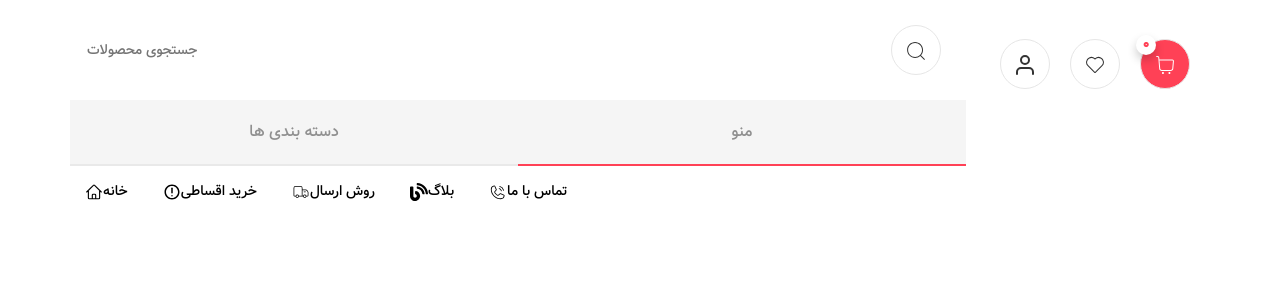
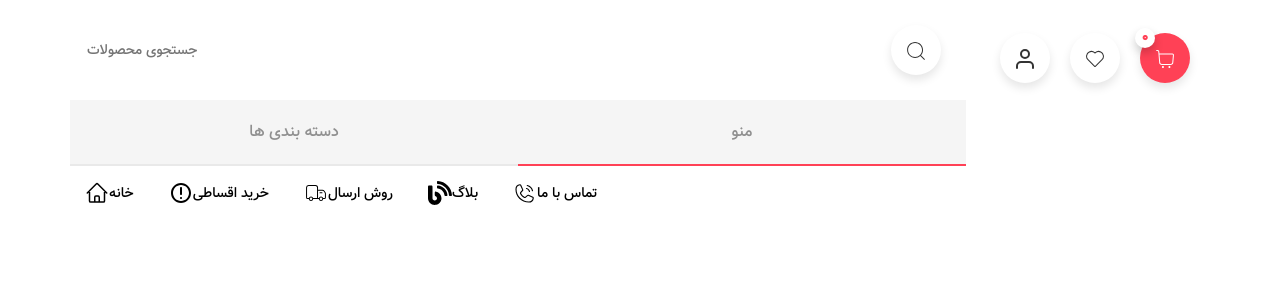
Before and after one commit to rim4j/watch_store, a React app: page / in a window 1280 px wide. Shown: the top 300 px of the page. Built offline with nearby package versions, Linux system fonts and the light colour scheme; the HTML template or start-up script is replaced by a standard one.

Commit message:
create category ui and responsive category

```diff
--- a/src/App.css
+++ b/src/App.css
@@ -1,7 +1,7 @@
 :root {
   --color-primary: #2584ff;
   --color-secondary: #00d9ff;
-  --color-accent: #ff3400;
+  --color-accent: #ff4156;
   --color-heading: #1b0760;
   --color-body: #918ca4;
   --color-body-darker: #5c5577;
--- /dev/null
+++ b/src/components/Category.jsx
@@ -0,0 +1,73 @@
+import styled from "styled-components";
+import { CiMenuFries } from "react-icons/ci";
+import { MdKeyboardDoubleArrowDown } from "react-icons/md";
+import CategoryItem from "./CategoryItem";
+
+const Category = ({ className }) => {
+  return (
+    <Wrapper>
+      <div className={`${className} containerButton`}>
+        <div className='center'>
+          <CiMenuFries />
+          <span>همه محصولات</span>
+        </div>
+        <MdKeyboardDoubleArrowDown />
+      </div>
+      <div className='dialog '>
+        <CategoryItem />
+        <div className='border-bottom' />
+        <CategoryItem />
+        <div className='border-bottom' />
+        <CategoryItem />
+        <div className='border-bottom' />
+        <CategoryItem />
+      </div>
+    </Wrapper>
+  );
+};
+
+const Wrapper = styled.div`
+  position: relative;
+  transition: all ease 0.2s;
+  .dialog {
+    position: absolute;
+    border: 1px solid #e6e6e6;
+    background-color: #fff;
+    left: 0;
+    right: 0;
+    display: none;
+  }
+  &:hover {
+    .dialog {
+      display: block;
+    }
+  }
+
+  .containerButton {
+    background-color: var(--color-accent);
+    color: #fff;
+    padding: 10px;
+    border-radius: 20px;
+    display: flex;
+    align-items: center;
+    cursor: pointer;
+
+    span {
+      font-size: 14px;
+      margin-left: 30px;
+      margin-right: 10px;
+    }
+  }
+  @media screen and (max-width: 768px) {
+    .containerButton {
+      display: none;
+    }
+    .dialog {
+      display: block;
+    }
+  }
+`;
+
+// const Container = styled.div``;
+
+export default Category;
--- /dev/null
+++ b/src/components/CategoryItem.jsx
@@ -0,0 +1,31 @@
+import { BiCategory } from "react-icons/bi";
+import styled from "styled-components";
+
+const CategoryItem = () => {
+  return (
+    <Container>
+      <BiCategory />
+      <p>کلاسیک</p>
+    </Container>
+  );
+};
+
+const Container = styled.div`
+  display: flex;
+  align-items: center;
+  padding: 5px;
+  cursor: pointer;
+  transition: all ease 0.3s;
+  padding: 15px;
+  color: black;
+  &:hover {
+    background-color: #e6e6e6;
+    transition: all ease 0.3s;
+  }
+  p {
+    font-size: 14px;
+    margin-right: 10px;
+  }
+`;
+
+export default CategoryItem;
--- a/src/components/Drawer.jsx
+++ b/src/components/Drawer.jsx
@@ -3,6 +3,7 @@ import { CiSearch } from "react-icons/ci";
 import IconButton from "./IconButton";
 import { useState } from "react";
 import ListMenu from "./ListMenu";
+import Category from "./Category";
 
 const Drawer = ({ closeDrawer, open }) => {
   const [category, setCategory] = useState(false);
@@ -39,7 +40,7 @@ const Drawer = ({ closeDrawer, open }) => {
           </div>
         </TabsContainer>
 
-        {category ? <div>category</div> : <ListMenu />}
+        {category ? <Category /> : <ListMenu />}
       </Container>
     </DrawerContainer>
   );
--- a/src/components/IconButton.jsx
+++ b/src/components/IconButton.jsx
@@ -2,6 +2,7 @@ import styled from "styled-components";
 
 const IconButton = ({ className, onClick, backgroundColor, icon, badge }) => {
   return (
+    <div className='scale'>
       <Container
         className={className}
         onClick={onClick}
@@ -15,8 +16,25 @@ const IconButton = ({ className, onClick, backgroundColor, icon, badge }) => {
           </Badge>
         )}
       </Container>
+    </div>
   );
 };
+
+const Container = styled.div`
+  margin: 10px;
+  position: relative;
+  cursor: pointer;
+  border-radius: 25px;
+  width: 50px;
+  height: 50px;
+  display: flex;
+  justify-content: center;
+  align-items: center;
+  /* border: 1px solid #e6e6e6; */
+  padding: 10px;
+  box-shadow: 0px 5px 10px 0px rgba(0, 0, 0, 0.1);
+`;
+
 const Badge = styled.div`
   color: #ff4156;
   position: absolute;
@@ -38,17 +56,4 @@ const Icon = styled.div`
   margin-top: 10px;
 `;
 
-const Container = styled.div`
-  margin: 10px;
-  position: relative;
-  cursor: pointer;
-  border: none;
-  border-radius: 25px;
-  width: 50px;
-  height: 50px;
-  border: 1px solid #e6e6e6;
-  display: flex;
-  justify-content: center;
-  align-items: center;
-`;
 export default IconButton;
--- a/src/components/ListMenu.jsx
+++ b/src/components/ListMenu.jsx
@@ -5,6 +5,7 @@ import { CiDeliveryTruck } from "react-icons/ci";
 import { PiPhoneCallLight } from "react-icons/pi";
 import { FaBlog } from "react-icons/fa";
 
+import { Link } from "react-router-dom";
 import { CgDanger } from "react-icons/cg";
 
 const listMenuData = [
@@ -35,16 +36,17 @@ const listMenuData = [
   },
 ];
 
-const ListMenu = ({ className }) => {
+const ListMenu = () => {
   return (
-    <Container className={className}>
+    <Container>
       {listMenuData.map((item, i) => (
-        <ListMenuItem
-          key={i}
-          onClick={() => console.log("go to " + item.title)}
-          title={item.title}
-          icon={item.icon}
-        />
+        <Link key={i} to={item.path}>
+          <ListMenuItem
+            onClick={() => console.log("go to " + item.title)}
+            title={item.title}
+            icon={item.icon}
+          />
+        </Link>
       ))}
     </Container>
   );
--- a/src/components/ListMenuItem.jsx
+++ b/src/components/ListMenuItem.jsx
@@ -16,12 +16,20 @@ const Container = styled.div`
   align-items: center;
   border-bottom: 1px solid #e9e9e9;
   cursor: pointer;
+  transition: all ease 0.2;
+
   p {
     font-size: 14px;
     margin-right: 5px;
   }
+
   @media screen and (min-width: 768px) {
+    transition: all ease 0.2s;
     border-bottom: none;
+    &:hover {
+      color: #ff4156;
+      transition: all ease 0.2s;
+    }
   }
 `;
 
--- a/src/components/Navbar.jsx
+++ b/src/components/Navbar.jsx
@@ -9,6 +9,7 @@ import Logo from "./../assets/png/main_logo.png";
 
 import styled from "styled-components";
 import ListMenu from "./ListMenu";
+import Category from "./Category";
 
 const Navbar = ({ openDrawer }) => {
   const numInCart = "0";
@@ -23,7 +24,7 @@ const Navbar = ({ openDrawer }) => {
           icon={<CiMenuFries color='#333' size='24px' />}
         />
 
-        <img className='logo' src={Logo} alt='' />
+        <img className='logo' src={Logo} alt='logo' />
         <SearchInputContainer className='hiddenSearch'>
           <input
             type='text'
@@ -36,13 +37,11 @@ const Navbar = ({ openDrawer }) => {
         <IconContainer>
           <IconButton
             onClick={() => console.log("icon button")}
-            backgroundColor='#fff'
             icon={<FiUser color='#333' size='24px' />}
           />
           <div className=' hidden-fav'>
             <IconButton
               onClick={() => console.log("icon button")}
-              backgroundColor='#fff'
               icon={<CiHeart color='#333' size='24px' />}
             />
           </div>
@@ -55,12 +54,19 @@ const Navbar = ({ openDrawer }) => {
         </IconContainer>
       </Container>
 
-      <ListMenu className='hiddenMenu' />
+      <div className='flex hiddenMenu'>
+        <Category />
+        <ListMenu />
+      </div>
     </Wrapper>
   );
 };
 
 const Wrapper = styled.div`
+  .flex {
+    display: flex;
+    align-items: center;
+  }
   @media (max-width: 768px) {
     .hiddenMenu {
       display: none;
@@ -102,11 +108,12 @@ const IconContainer = styled.div`
 const SearchInputContainer = styled.div`
   display: flex;
   justify-content: space-between;
-  padding: 10px;
-  border: 1px solid #e6e6e6;
+  /* border: 1px solid #e6e6e6; */
   border-radius: 100px;
   width: 50%;
   align-items: center;
+  padding-right: 10px;
+  box-shadow: 0px 5px 10px 0px rgba(0, 0, 0, 0.2);
 
   .search-input {
     outline: none;
--- a/src/global.css
+++ b/src/global.css
@@ -2,3 +2,34 @@
   max-width: 1140px;
   margin: 0 auto;
 }
+.scale {
+  transition: all ease 0.2s;
+}
+.scale {
+  transition: all ease 0.2s;
+}
+.scale:hover {
+  transform: scale(1.1);
+  transition: all ease 0.2s;
+}
+.scale:active {
+  transform: scale(1);
+  transition: all ease 0.2s;
+}
+
+.transition {
+  transition: all ease 0.2;
+}
+.center {
+  display: flex;
+  align-items: center;
+}
+
+@media (max-width: 768px) {
+  .hidden-768px {
+    display: none !important;
+  }
+}
+.border-bottom {
+  border-bottom: 1px solid #e6e6e6;
+}
```
Lines whose indentation alone changed are shown as unchanged.
